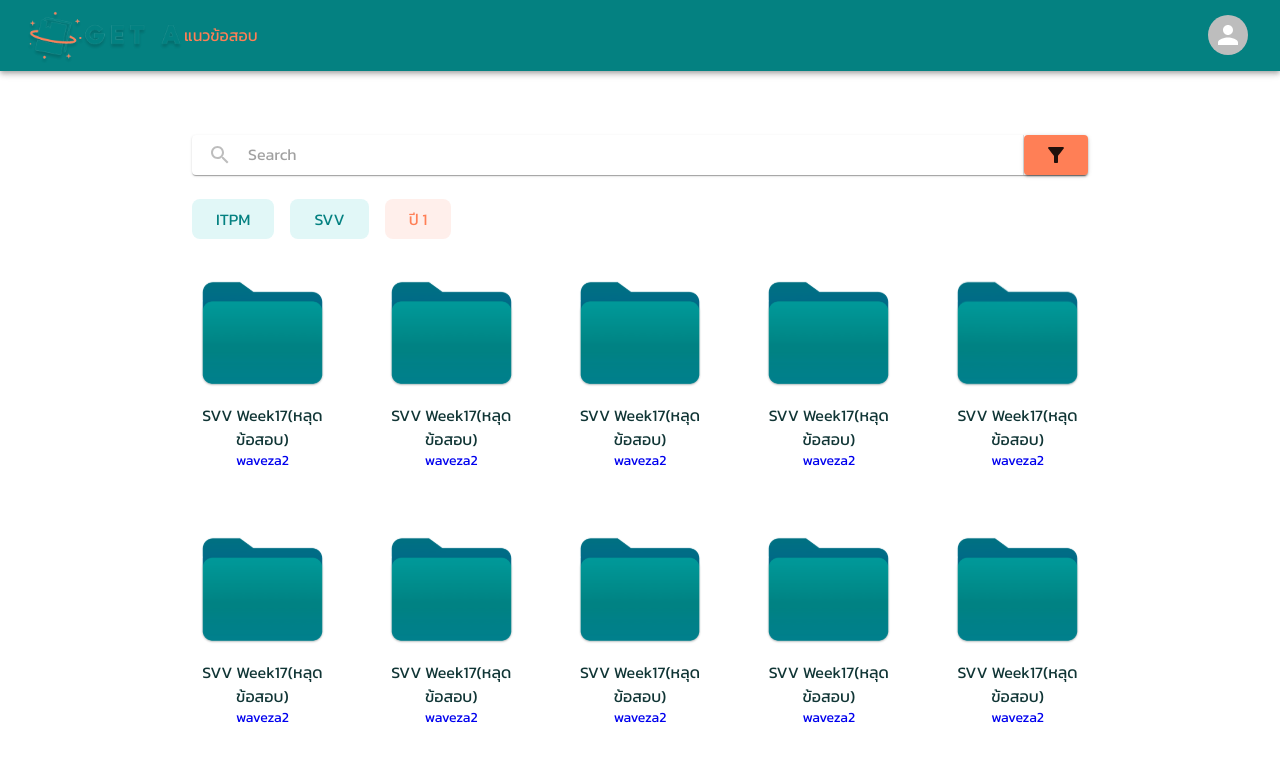
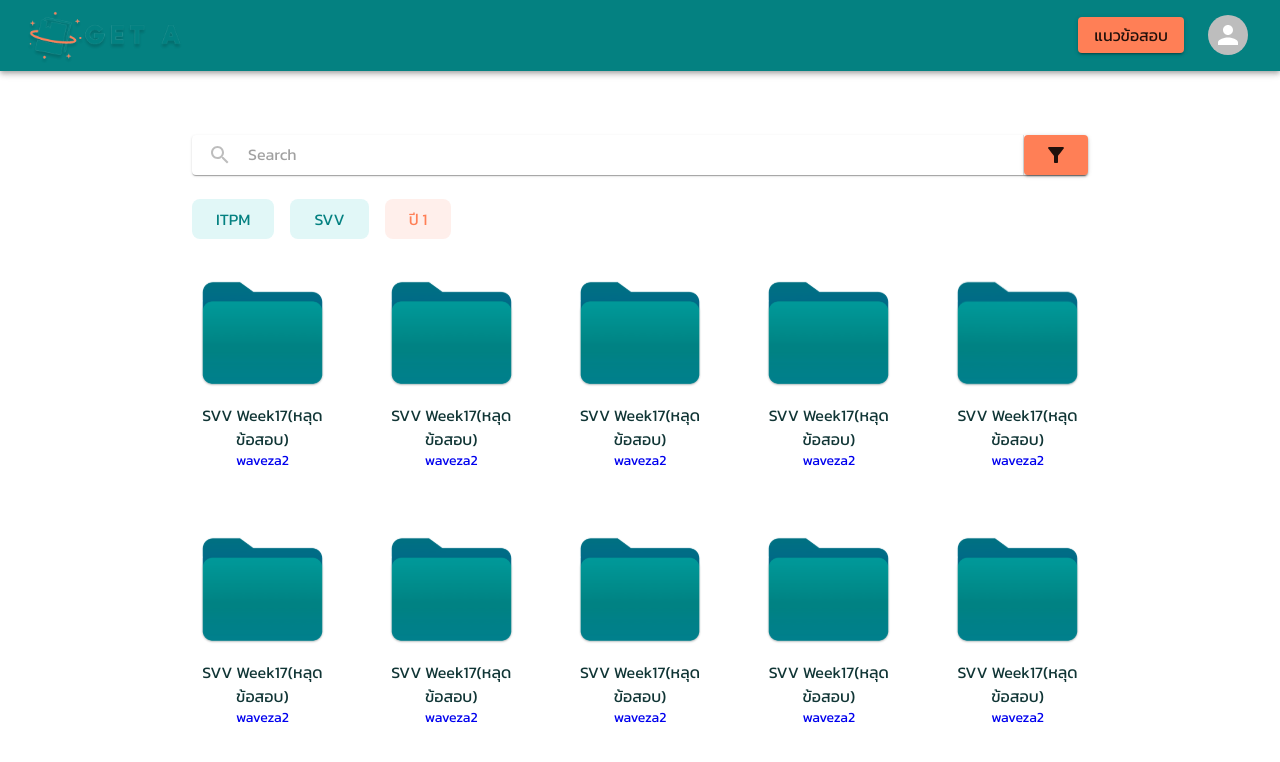
Before and after one commit to 63070054/GetA, a Next.js app in the folder frontend/: page / in a window 1280 px wide. Shown: the top 762 px of the page. Built offline with nearby package versions, Linux system fonts and the light colour scheme.

Commit message:
Fix แนวข้อสอบ position and NavBar width

```diff
--- a/frontend/src/components/NavBar/index.tsx
+++ b/frontend/src/components/NavBar/index.tsx
@@ -6,6 +6,7 @@ import FolderIcon from '@mui/icons-material/Folder';
 import FormatListBulletedIcon from '@mui/icons-material/FormatListBulleted';
 import ExitToAppIcon from '@mui/icons-material/ExitToApp';
 import { useRouter } from "next/router";
+import Link from "next/link";
 
 const NavBar = () => {
   const [anchorElNav, setAnchorElNav] = useState<null | HTMLElement>(null);
@@ -58,7 +59,7 @@ const NavBar = () => {
   const route = useRouter()
 
   return (
-    <AppBar position="static" className="bg-white drop-shadow-sm inline-block relative z-10">
+    <AppBar position="static" className="bg-white drop-shadow-sm inline-block relative z-10 w-screen">
       <Container maxWidth="xl">
         <Toolbar disableGutters className="flex h-full h-full">
           <img src="/logo.png" onClick={() => route.push("/")} className="w-40 hidden sm:block cursor-pointer" />
@@ -97,16 +98,21 @@ const NavBar = () => {
             </Menu>
           </Box>
           <img src="/logo.png" onClick={() => route.push("/")} className="w-40 sm:hidden cursor-pointer" />
-          <Box className="flex grow sm:block hidden">
-            {pages.map((page, index) => (
-              <Typography variant="info" key={index}>{page.name}</Typography>
-            ))}
-          </Box>
 
-          <Box className="flex grow justify-end">
+          <Box className="flex grow justify-end items-center">
+            <div className="flex gap-4 mr-4">
+              {pages.map((page, index) => (
+                <Link href={page.routerPath} className="no-underline">
+                  <Button variant="contained" color="info" className="text-white bg-orange">
+                    <Typography key={index}>{page.name}</Typography>
+                  </Button>
+                </Link>
+              ))}
+            </div>
             <IconButton onClick={handleOpenUserMenu}>
               <Avatar alt="" src="" />
             </IconButton>
+
             <Menu
               anchorEl={anchorElUser}
               anchorOrigin={{
--- a/frontend/src/pages/index.tsx
+++ b/frontend/src/pages/index.tsx
@@ -1,8 +1,8 @@
 import ShowFilterSelected from "@/components/Filter/ShowFilterSelected";
-import IconGetA from "@/components/IconGetA";
-import SearchInputWithFilter from "@/components/Input/SearchInputWithFilter";
 import FilterModal from "@/components/Modal/FilterModal";
 import { useState } from 'react';
+import SearchInputWithFilter from '@/components/Input/SearchInputWithFilter';
+import IconGetA from '@/components/IconGetA';
 
 export default function Home() {
 
--- a/frontend/src/styles/globals.css
+++ b/frontend/src/styles/globals.css
@@ -4,6 +4,7 @@
 body {
   font-family: 'Kanit', sans-serif;
   margin: 0;
+  overflow-x: hidden;
 }
 
 .softOrangeBackground {
```
